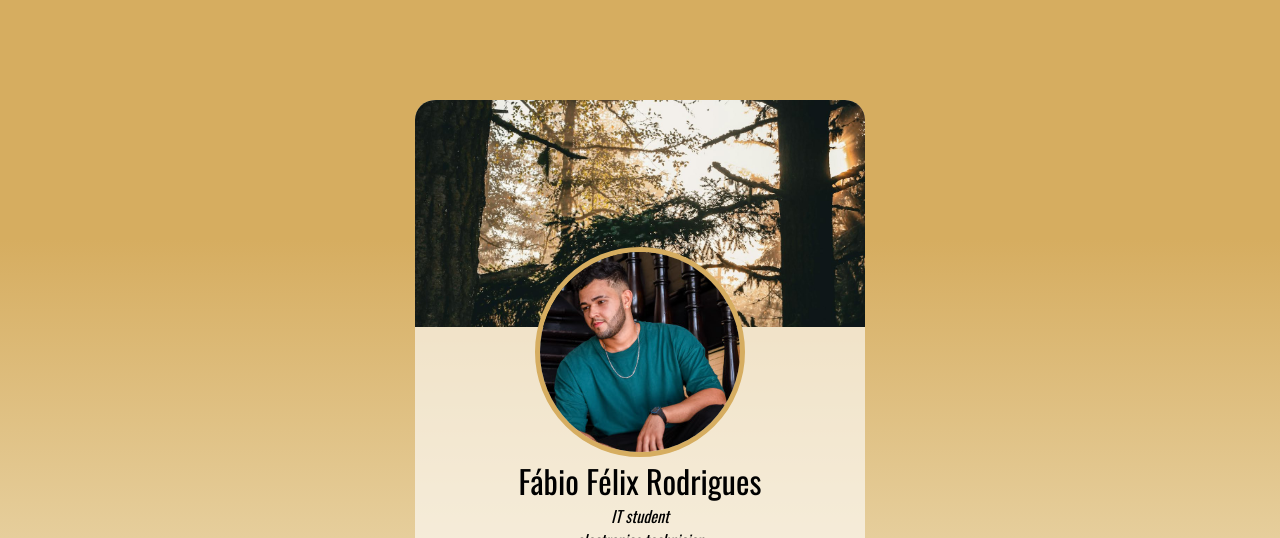
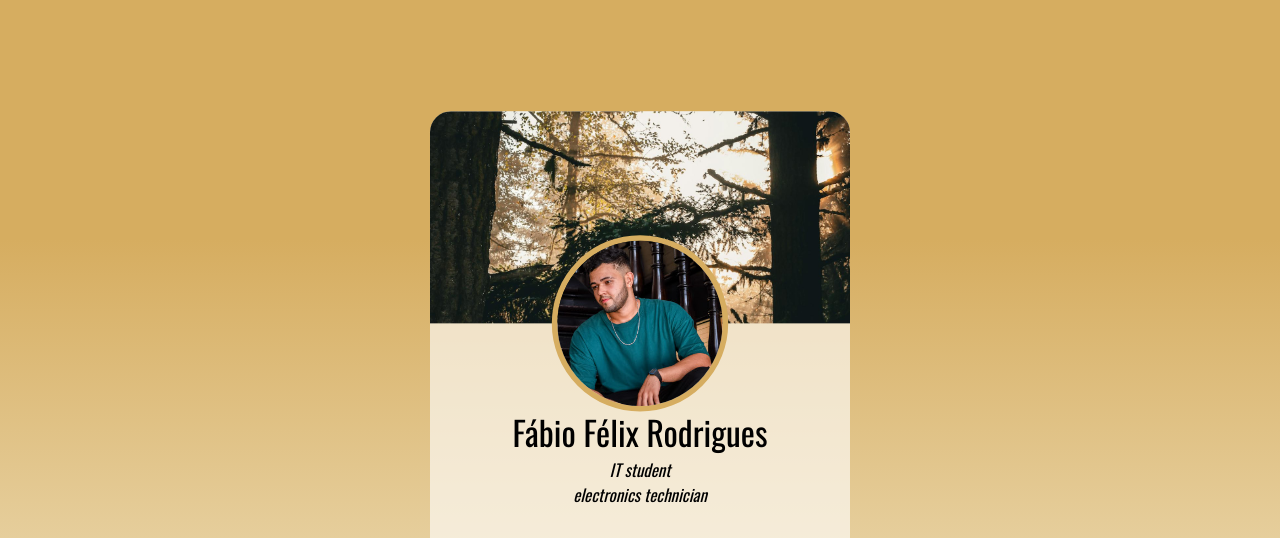
Before and after one commit to rodrigues-git/projeto-card-perfil, a plain HTML site: page index.html in a window 1280 px wide. In both pictures the pointer is over the element 640 px from the left and 400 px from the top of the page. Shown: the top 538 px of the page. Drawn offline with nearby package versions, Linux system fonts and the light colour scheme.

Commit message:
ajuste nos efeitos hover

```diff
--- a/estilos/mobile.css
+++ b/estilos/mobile.css
@@ -43,8 +43,7 @@ main{
 }
 
 #card:hover{
-    width: 450px;
-    height: 600px;
+    transform: scale(1.05);
 }
 
 #capa{
@@ -62,8 +61,7 @@ main{
 }
 
 #foto-perfil:hover{
-    height: 200px;
-    width: 200px;
+    transform: scale(1.05);
 }
 
 h1{
@@ -96,6 +94,5 @@ p{
 }
 
 .icone:hover{
-    height: 72px;
-    width: 72px;
+    transform: scale(1.50);
 }
```
